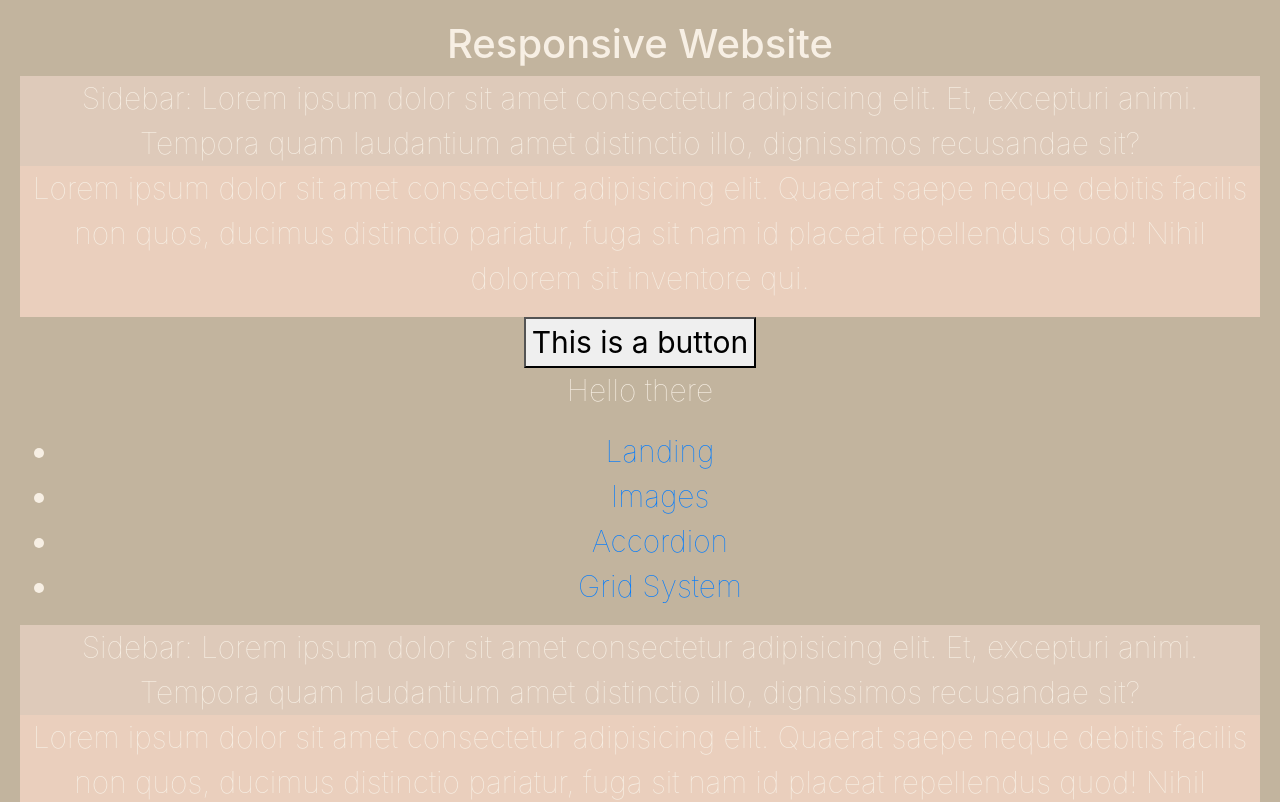
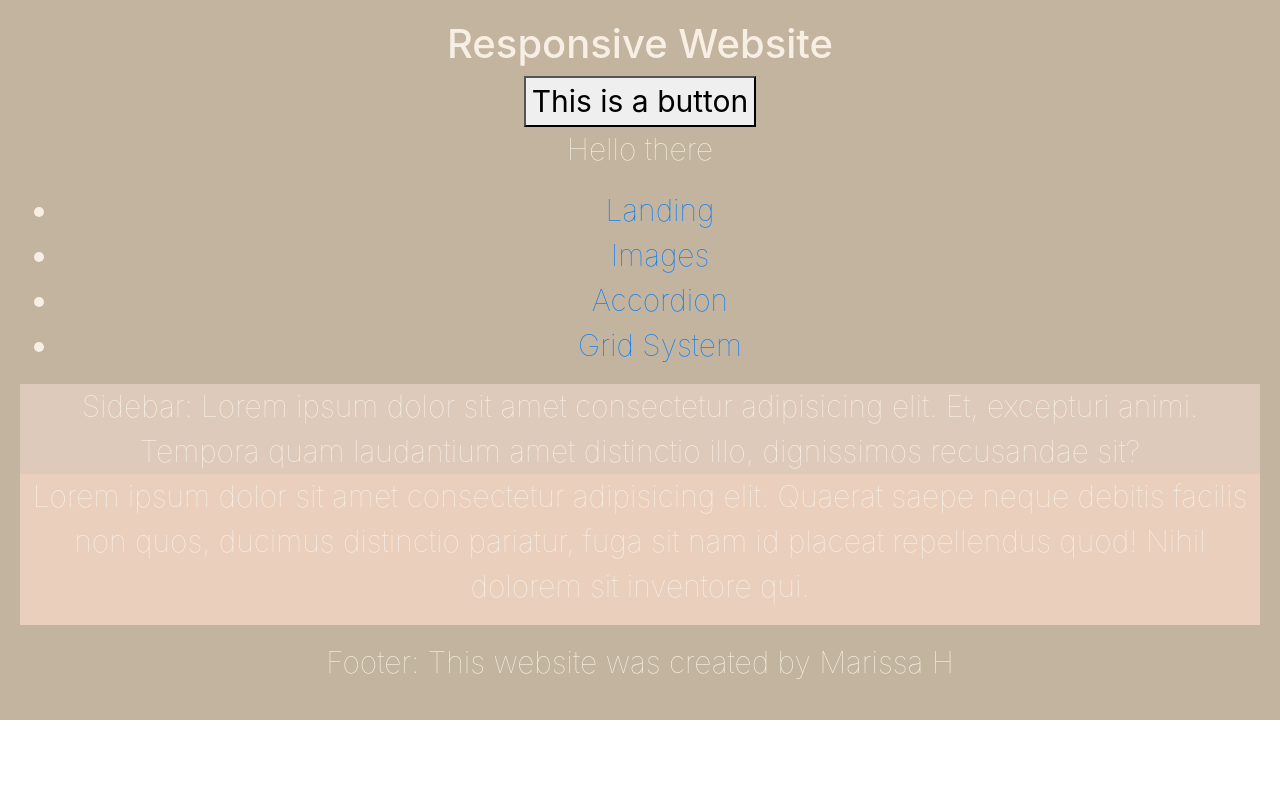
Before and after one commit to marissarh/html300-2025, a Vue app in the folder my-website/: page / in a window 1280 px wide. Shown: the top 802 px of the page. Built offline with nearby package versions, Linux system fonts and the light colour scheme.

Commit message:
comment out some styles

```diff
--- a/my-website/src/App.vue
+++ b/my-website/src/App.vue
@@ -19,11 +19,11 @@
             </ul>
             <component :is="currentView"/>
         </nav>
-      <!--<aside class="sidebar">Sidebar: Lorem ipsum dolor sit amet consectetur adipisicing elit. Et, excepturi animi. Tempora quam laudantium amet distinctio illo, dignissimos recusandae sit?</aside>
+      <aside class="sidebar">Sidebar: Lorem ipsum dolor sit amet consectetur adipisicing elit. Et, excepturi animi. Tempora quam laudantium amet distinctio illo, dignissimos recusandae sit?</aside>
 
         <main class="main">
             <p class="main-content">Lorem ipsum dolor sit amet consectetur adipisicing elit. Quaerat saepe neque debitis facilis non quos, ducimus distinctio pariatur, fuga sit nam id placeat repellendus quod! Nihil dolorem sit inventore qui.</p>
-        </main>-->
+        </main>
         <footer class="footerIndex">Footer: This website was created by Marissa H</footer></div>
 
 
@@ -89,7 +89,7 @@ const show = ref(true);
     "footer footer" ;
 }
 
-.sidebar, .footerIndex, .main, .header, .footerAccor, .footerImg, .headerAccor, .headerImg, .mainAccor{
+ .footerIndex, .header, .footerAccor, .footerImg, .headerAccor, .headerImg, .mainAccor{
     @include align()
 }
 
@@ -109,6 +109,7 @@ const show = ref(true);
     background-color: $seaGreen;
     font-size: 25px;
     margin: 0;
+    list-style: none;
 
     &__list{
        width: 100%;
--- a/my-website/src/components/HelloWorld.vue
+++ b/my-website/src/components/HelloWorld.vue
@@ -21,12 +21,12 @@ export default {
                 <li class="navImg__itemImg"><a href="./AccordionPage.vue">Accordion</a></li>
                 <li class="navImg__itemImg"><a href="./GridPage.vue">Grid System</a></li>
             </ul>
-        </nav>-->
+        </nav>
       <aside class="sidebar">Sidebar: Lorem ipsum dolor sit amet consectetur adipisicing elit. Et, excepturi animi. Tempora quam laudantium amet distinctio illo, dignissimos recusandae sit?</aside>
 
         <main class="main">
             <p class="main-content">Lorem ipsum dolor sit amet consectetur adipisicing elit. Quaerat saepe neque debitis facilis non quos, ducimus distinctio pariatur, fuga sit nam id placeat repellendus quod! Nihil dolorem sit inventore qui.</p>
-        </main>
+        </main>-->
         <!--<footer class="footerIndex">Footer: This website was created by Marissa H</footer>-->
       </div>
 
@@ -35,16 +35,21 @@ export default {
 
 <!-- Add "scoped" attribute to limit CSS to this component only -->
 <style lang="scss">
-// Colors
-/*@import '../colors.scss';
+@import '../colors.scss';
 
-
-@mixin align{
+/*@mixin align{
     align-content: center;
     text-align: center;
     color: $cream;
     font-size: 30px;
 }
+
+.sidebar, .main{
+  @include align()
+}
+// Colors
+
+
 
 .bodyIndex, .bodyImg, .bodyAccor{
     min-height: 100vh;
@@ -108,7 +113,7 @@ export default {
     grid-area: footer;
     background-color: $brown;
     padding: 15px;
-}
+}*/
 
 /*#app {
   font-family: Avenir, Helvetica, Arial, sans-serif;
```
